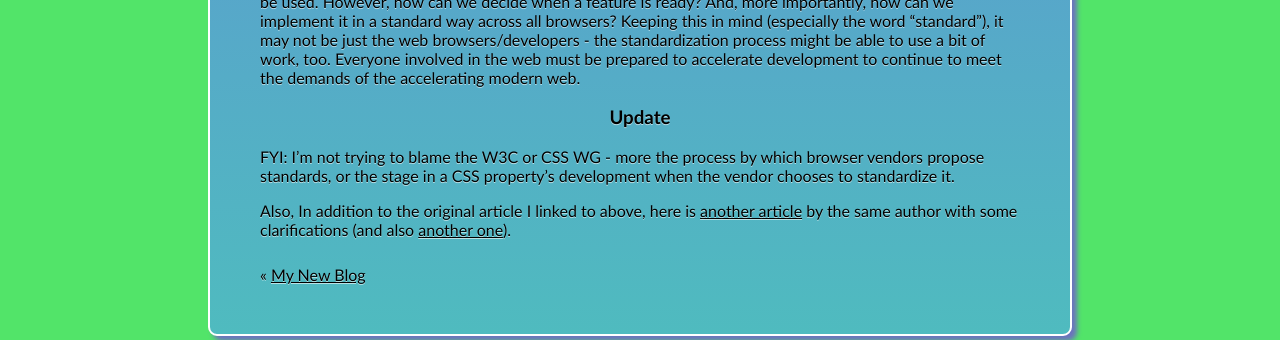
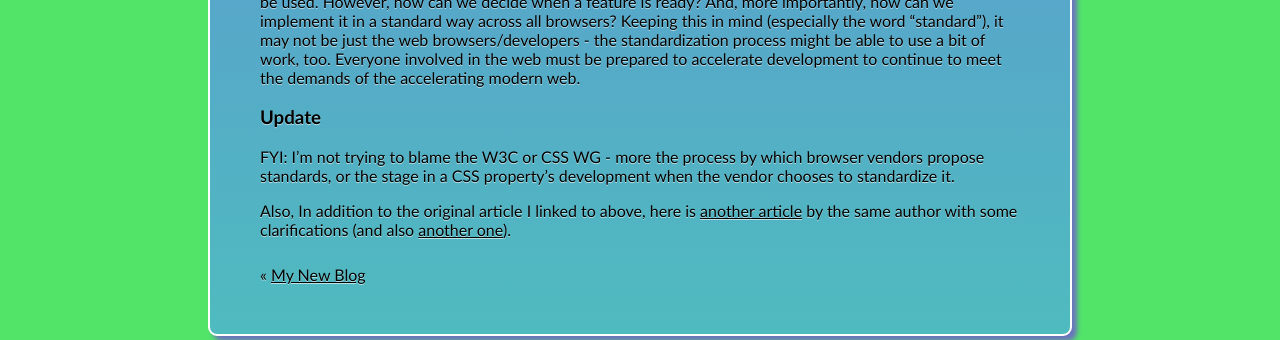
Before and after one commit to jhartz/jhartz.github.com, a Jekyll site: the page built from _posts/2012-03-06-CSS-vendor-prefixes.markdown, in a window 1280 px wide. Shown: the part 932-1272 px from the top of the page. Built offline with Jekyll 4.4.1, drawn with Linux system fonts in a browser that asks for light colours.

Commit message:
For better text-align

```diff
--- a/_layouts/post.html
+++ b/_layouts/post.html
@@ -13,10 +13,12 @@ atomfeed: 1
                 </ul>
             </div>{% unless page.noextra %}
             <h2>{{ page.title | escape }}</h2>
-            <p class="timestamp">Posted on {{ page.date | date: '%m/%d/%Y' }}</p>{% endunless %}
+            <p class="timestamp">Posted on {{ page.date | date: '%m/%d/%Y' }}</p>
+            <article>{% endunless %}
 
 {{ content }}
 {% unless page.noextra %}
+            </article>
             <div class="bottombar" style="clear: both;">{% if page.previous.url %}
                 <span>«&nbsp;<a href="{{ page.previous.url | escape }}" title="{{ page.previous.title | escape }}">{{ page.previous.title | truncatewords: 15 | escape }}</a></span>{% endif %}{% if page.next.url %}
                 <span style="float: right;"><a href="{{ page.next.url | escape }}" title="{{ page.next.title | escape }}">{{ page.next.title | truncatewords: 15 | escape }}</a>&nbsp;»</span>{% endif %}
```
